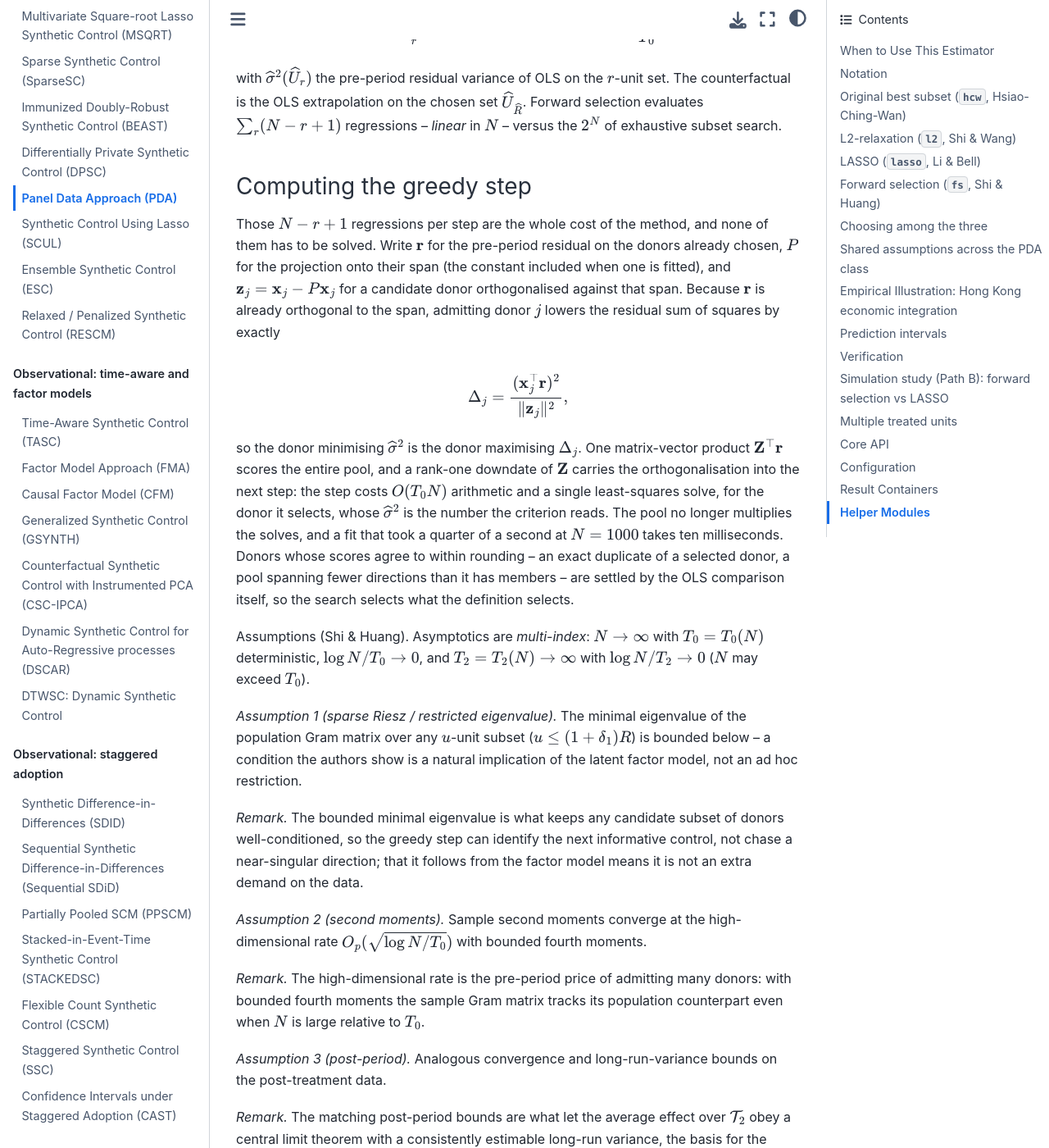
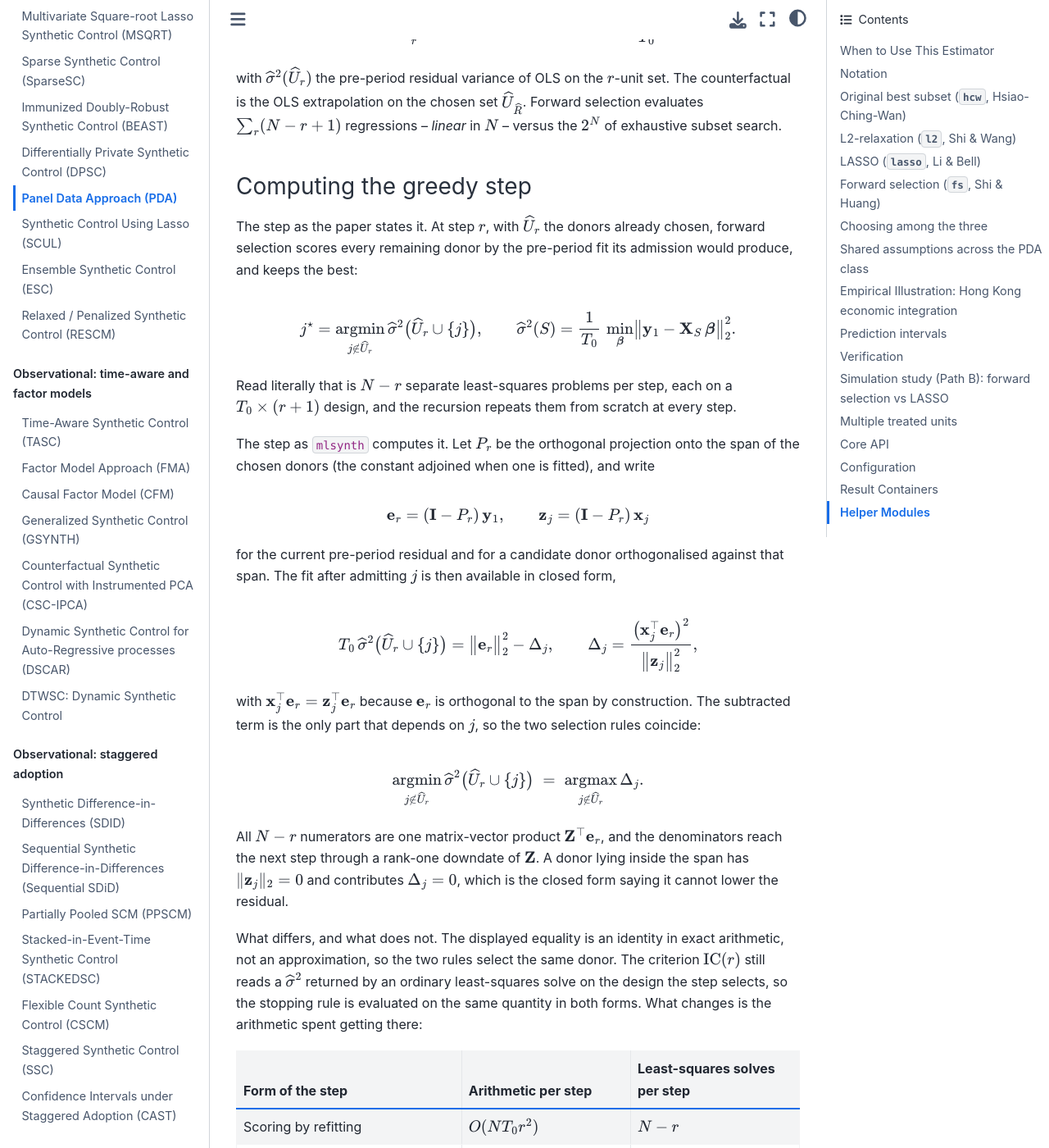
Before and after one commit to jgreathouse9/mlsynth, a Sphinx documentation site: the page built from docs/pda.rst, in a window 1280 px wide and 1400 px high, scrolled down 10637 px. Shown: the whole window at 82% size. Built offline with Sphinx 7.4.7 and the Sphinx Book theme 1.1.4, drawn with Linux system fonts in a browser that asks for light colours; some of the changed text lies outside the part shown.

Commit message:
Say what the fsPDA search changed, and refresh a stale l2 timing (#428)
The forward-selection section described the projection score without saying how
it differs from the rule the paper states, so the equality between them had to
be taken on trust, and without saying whether the estimate moved.

Both rules are now written out: the paper's argmin of sigma^2 over the remaining
donors, which is N - r least-squares problems per step on a T0 x (r+1) design,
and the argmax of (x_j' e_r)^2 / ||z_j||^2 that mlsynth computes, with e_r the
current residual and z_j the candidate orthogonalised against the selected span.
The identity relating them is displayed, so a reader can see the equality is
exact, and a table gives the arithmetic and the solve count each form spends.

The section now points at the bootstrap, where the change is felt most --
prediction_intervals=True re-runs the selection on every sample -- and links the
prediction-interval section, which gains an anchor. It names the benchmarks that
hold the estimate fixed: 8 of 8 dense Monte Carlo cells against the released R
package at 1e-13, 30 of 30 sparse panels, pda_table1 and pda_luxurywatch
unchanged.

The degenerate-pool paragraph claimed two pools separate the two forms and then
described a case where they agree. It now distinguishes ties below the shortlist
bound, which the least-squares comparison settles, from a larger tied group and
an interpolating pre-period, which can name a different member of a set of
donors that fit the pre-period equally well.

The simulation section still costed the l2 per-fit cross-validation at ~5 s/fit.
Measured at that study's shape -- 100 donors, T0 = 50, default grid -- it is
5.26 s at the tolerance the claim was written against and 1.03 s now.

```diff
--- a/docs/pda.rst
+++ b/docs/pda.rst
@@ -561,31 +561,115 @@ chosen set :math:`\widehat{U}_{\widehat{R}}`. Forward selection evaluates
 Computing the greedy step
 ^^^^^^^^^^^^^^^^^^^^^^^^^
 
-Those :math:`N-r+1` regressions per step are the whole cost of the method, and
-none of them has to be solved. Write :math:`\mathbf{r}` for the pre-period
-residual on the donors already chosen, :math:`P` for the projection onto their
-span (the constant included when one is fitted), and
-:math:`\mathbf{z}_j = \mathbf{x}_j - P\mathbf{x}_j` for a candidate donor
-orthogonalised against that span. Because :math:`\mathbf{r}` is already
-orthogonal to the span, admitting donor :math:`j` lowers the residual sum of
-squares by exactly
+The step as the paper states it. At step :math:`r`, with
+:math:`\widehat{U}_r` the donors already chosen, forward selection scores every
+remaining donor by the pre-period fit its admission would produce, and keeps the
+best:
 
 .. math::
 
-   \Delta_j = \frac{(\mathbf{x}_j^\top\mathbf{r})^2}
-                   {\lVert\mathbf{z}_j\rVert^2},
+   j^\star = \operatorname*{argmin}_{j \notin \widehat{U}_r}
+             \widehat{\sigma}^2\bigl(\widehat{U}_r \cup \{j\}\bigr),
+   \qquad
+   \widehat{\sigma}^2(S) = \frac{1}{T_0}\,
+       \min_{\boldsymbol{\beta}}
+       \bigl\lVert \mathbf{y}_1 - \mathbf{X}_S\,\boldsymbol{\beta}
+       \bigr\rVert_2^2 .
 
-so the donor minimising :math:`\widehat\sigma^2` is the donor maximising
-:math:`\Delta_j`. One matrix-vector product :math:`\mathbf{Z}^\top\mathbf{r}`
-scores the entire pool, and a rank-one downdate of :math:`\mathbf{Z}` carries
-the orthogonalisation into the next step: the step costs :math:`O(T_0 N)`
-arithmetic and a single least-squares solve, for the donor it selects, whose
-:math:`\widehat\sigma^2` is the number the criterion reads. The pool no longer
-multiplies the solves, and a fit that took a quarter of a second at
-:math:`N = 1000` takes ten milliseconds. Donors whose scores agree to within
-rounding -- an exact duplicate of a selected donor, a pool spanning fewer
-directions than it has members -- are settled by the OLS comparison itself, so
-the search selects what the definition selects.
+Read literally that is :math:`N - r` separate least-squares problems per step,
+each on a :math:`T_0 \times (r+1)` design, and the recursion repeats them from
+scratch at every step.
+
+The step as ``mlsynth`` computes it. Let :math:`P_r` be the orthogonal
+projection onto the span of the chosen donors (the constant adjoined when one is
+fitted), and write
+
+.. math::
+
+   \mathbf{e}_r = (\mathbf{I} - P_r)\,\mathbf{y}_1,
+   \qquad
+   \mathbf{z}_j = (\mathbf{I} - P_r)\,\mathbf{x}_j
+
+for the current pre-period residual and for a candidate donor orthogonalised
+against that span. The fit after admitting :math:`j` is then available in
+closed form,
+
+.. math::
+
+   T_0\,\widehat{\sigma}^2\bigl(\widehat{U}_r \cup \{j\}\bigr)
+     = \bigl\lVert\mathbf{e}_r\bigr\rVert_2^2 - \Delta_j,
+   \qquad
+   \Delta_j = \frac{\bigl(\mathbf{x}_j^\top\mathbf{e}_r\bigr)^2}
+                   {\bigl\lVert\mathbf{z}_j\bigr\rVert_2^2},
+
+with :math:`\mathbf{x}_j^\top\mathbf{e}_r =
+\mathbf{z}_j^\top\mathbf{e}_r` because :math:`\mathbf{e}_r` is orthogonal to the
+span by construction. The subtracted term is the only part that depends on
+:math:`j`, so the two selection rules coincide:
+
+.. math::
+
+   \operatorname*{argmin}_{j \notin \widehat{U}_r}
+     \widehat{\sigma}^2\bigl(\widehat{U}_r \cup \{j\}\bigr)
+   \;=\;
+   \operatorname*{argmax}_{j \notin \widehat{U}_r} \Delta_j .
+
+All :math:`N - r` numerators are one matrix-vector product
+:math:`\mathbf{Z}^\top\mathbf{e}_r`, and the denominators reach the next step
+through a rank-one downdate of :math:`\mathbf{Z}`. A donor lying inside the span
+has :math:`\lVert\mathbf{z}_j\rVert_2 = 0` and contributes
+:math:`\Delta_j = 0`, which is the closed form saying it cannot lower the
+residual.
+
+What differs, and what does not. The displayed equality is an identity in exact
+arithmetic, not an approximation, so the two rules select the same donor. The
+criterion :math:`\mathrm{IC}(r)` still reads a :math:`\widehat{\sigma}^2`
+returned by an ordinary least-squares solve on the design the step selects, so
+the stopping rule is evaluated on the same quantity in both forms. What changes
+is the arithmetic spent getting there:
+
+.. list-table::
+   :header-rows: 1
+   :widths: 40 30 30
+
+   * - Form of the step
+     - Arithmetic per step
+     - Least-squares solves per step
+   * - Scoring by refitting
+     - :math:`O(N T_0 r^2)`
+     - :math:`N - r`
+   * - Scoring by projection
+     - :math:`O(T_0 N)`
+     - :math:`1`
+
+Where the difference is felt. A single fit on :math:`N = 1000` donors over
+:math:`T_0 = 300` pre-periods goes from 189 ms to 7.7 ms. The effect compounds
+wherever the selection is re-run: setting ``prediction_intervals=True`` refits
+the estimator on every bootstrap sample (999 by default -- see
+:ref:`the prediction-interval section <pda-prediction-intervals>`), so a
+forward-selected fit with intervals on 120 donors goes from 22.3 s to 1.3 s.
+
+The estimate is unchanged, and the benchmarks check it --
+``fspda_dense_mc`` reproduces the released R package's selected set on 8 of 8
+Monte Carlo cells, with coefficients, ATE and z-statistic agreeing to
+:math:`10^{-13}`; ``fspda_sparse_mc`` agrees with the authors' ``nonsparse/FS.R``
+rule on 30 of 30 panels; ``pda_table1`` and ``pda_luxurywatch`` return the values
+they returned before.
+
+Where the two forms can name different donors. Donors that fit the pre-period
+identically -- an exact duplicate of a selected donor, or a pool spanning fewer
+directions than it has members -- carry equal :math:`\Delta_j` up to rounding.
+The search settles such a tie by the least-squares comparison itself, across a
+bounded number of the tied candidates, and on the pools an applied panel
+presents it selects what the definition selects. Two regimes sit outside that
+bound: a tied group larger than the shortlist, and a pre-period that has
+interpolated. In the second, once :math:`\mathbf{y}_1` lies exactly in the donor
+span the residual falls to the level of rounding noise, and each further step
+compares one :math:`\widehat{\sigma}^2` of order :math:`10^{-31}` against
+another; both forms admit a few extra donors, and which ones follows the
+floating-point library. In either regime the donors named can differ within a
+set that fits the pre-period equally well, the extras carry coefficients at the
+:math:`10^{-16}` level, and the counterfactual agrees to machine precision.
 
 Assumptions (Shi & Huang). Asymptotics are *multi-index*: :math:`N\to\infty`
 with :math:`T_0 = T_0(N)` deterministic, :math:`\log N / T_0 \to 0`, and
@@ -1306,9 +1392,13 @@ selection rule, not to L1 selection. Both rules are fully powered at ``D5``
 L2-relaxation (Shi & Wang). The ``l2`` method's out-of-sample MPSE falls
 with :math:`T` and its test approaches the nominal 5% size as :math:`T_0 \to
 \infty`, matching Shi & Wang's Table 2 (size :math:`0.142` at :math:`T_0=50`
-→ :math:`0.072` at :math:`200`). Its per-fit cross-validation over the
-:math:`\varepsilon` grid makes large Monte Carlos expensive (~5 s/fit), so the full
-table is summarized, not swept here.
+→ :math:`0.072` at :math:`200`). Each fit cross-validates :math:`\varepsilon`
+over its own grid, which is what makes a large Monte Carlo costly here: at the
+100 donors this study uses, one fit on the default grid takes about a second at
+:math:`T_0 = 50`, against 5 s before the ranking sweep was separated from the
+reported fit (see the note on solving the grid above). The case runs a coarse
+twelve-point grid and summarizes the table, so the full sweep stays out of the
+test suite.
 
 Multiple treated units
 ----------------------
```
Also changed, not shown: other parts of docs/pda.rst (+2 -0 lines).
